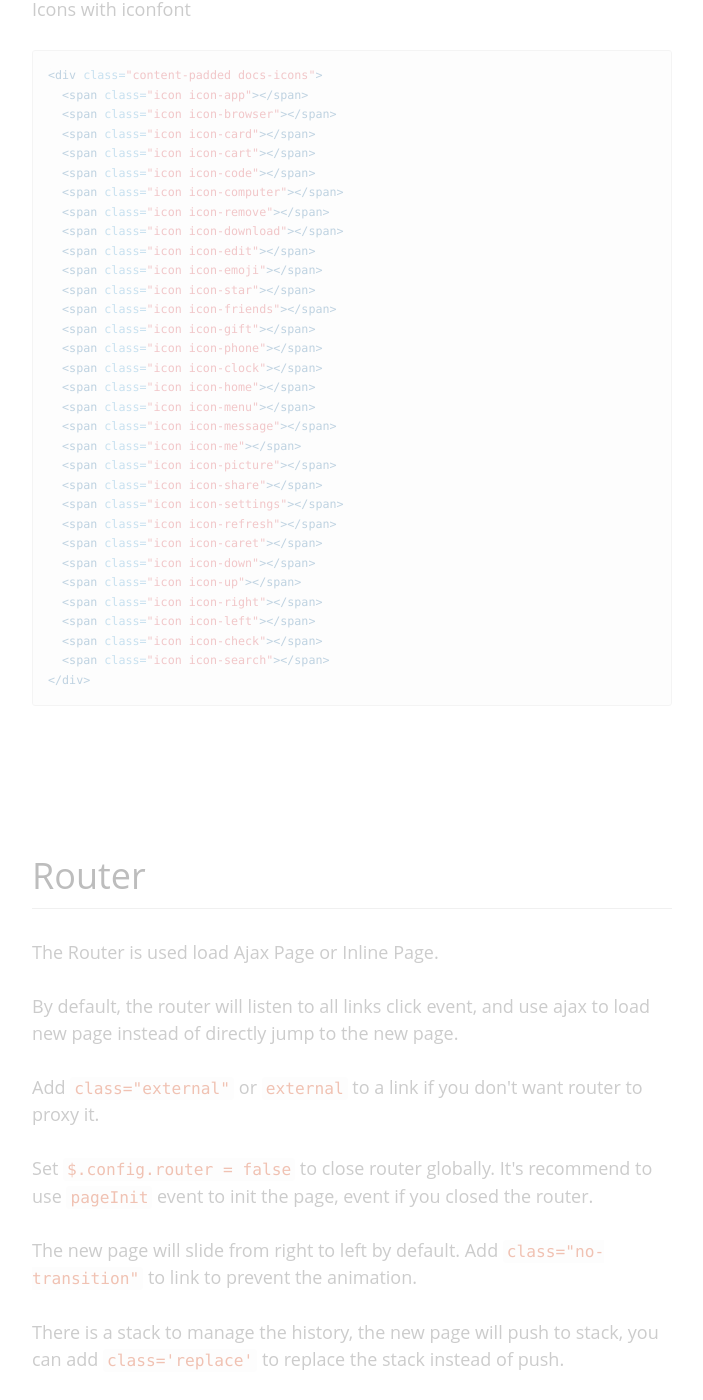
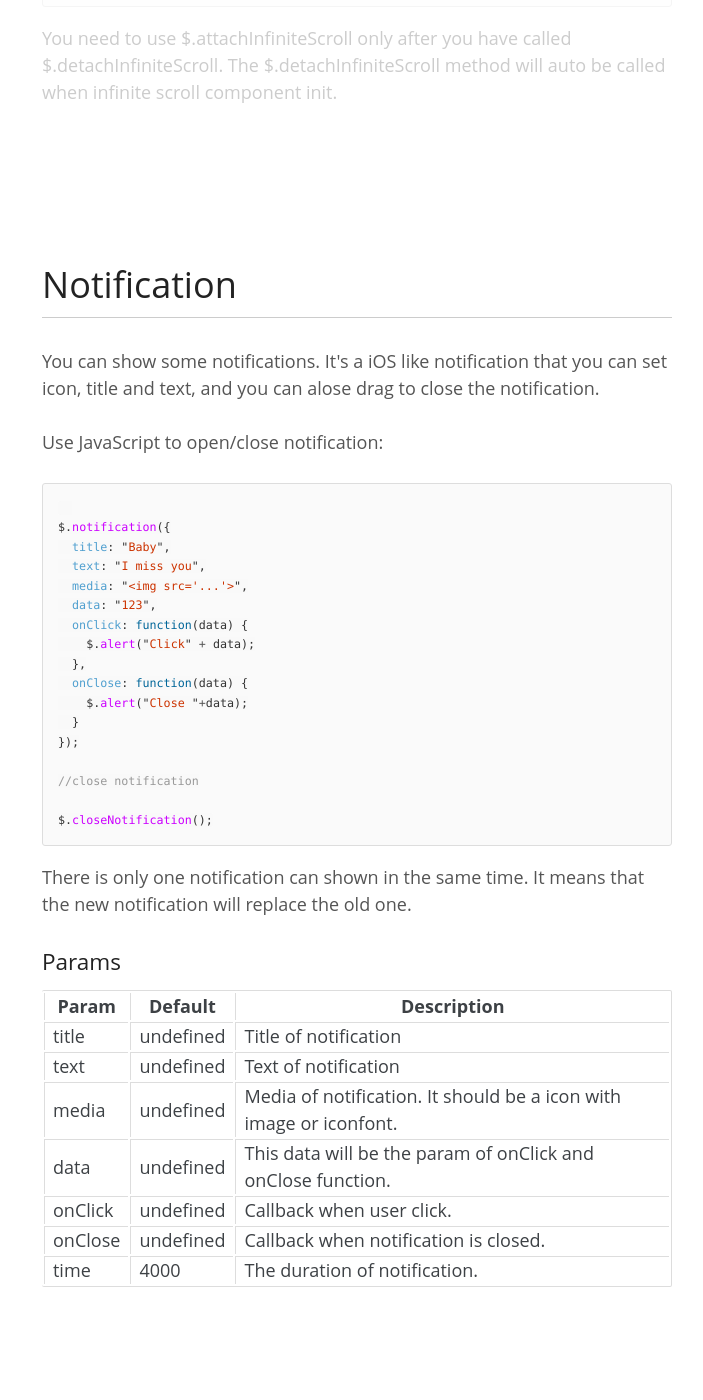
Before and after one commit to lihongxun945/light7-cn, a Jekyll site: the page built from docs/components.html, in a window 1280 px wide and 1400 px high, scrolled down 72437 px. Shown: the whole window, without its empty margins (181-884 px from the left). Built offline with Jekyll 4.4.1, drawn with Linux system fonts in a browser that asks for light colours; a style sheet for code colours, icons or effects is not loaded; some of the changed text lies outside the part shown.

Commit message:
update notification docs. rename index -> indexList to fix conflict with jquery

```diff
--- a/docs/_includes/_components/list.html
+++ b/docs/_includes/_components/list.html
@@ -118,7 +118,7 @@
   <p>The index list is a JS component, it will auto init when page init. You should init it like this if your contacts list is load by ajax:</p>
 
 {% highlight js %}
-$(".contacts-block").index();
+$(".contacts-block").indexList();
 {% endhighlight %}
 
   <div class="component-example component-example-fullbleed">
--- /dev/null
+++ b/docs/_includes/_components/notification.html
@@ -0,0 +1,74 @@
+<article class="component active" id='notification' data-url="notification">
+  <h2 class="component-title">Notification</h2>
+  <p class="component-description">You can show some notifications. It's a iOS like notification that you can set icon, title and text, and you can alose drag to close the notification.</p>
+
+  <p>Use JavaScript to open/close notification:</p>
+
+{% highlight js %}
+$.notification({
+  title: "Baby",
+  text: "I miss you",
+  media: "<img src='...'>",
+  data: "123",
+  onClick: function(data) {
+    $.alert("Click" + data);
+  },
+  onClose: function(data) {
+    $.alert("Close "+data);
+  }
+});
+
+//close notification
+
+$.closeNotification();
+
+{% endhighlight %}
+
+  <p>There is only one notification can shown in the same time. It means that the new notification will replace the old one.</p>
+
+
+  <h3>Params</h3>
+
+  <table>
+    <tr>
+      <th>Param</th>
+      <th>Default</th>
+      <th>Description</th>
+    </tr>
+    <tr>
+      <td>title</td>
+      <td>undefined</td>
+      <td>Title of notification</td>
+    </tr>
+    <tr>
+      <td>text</td>
+      <td>undefined</td>
+      <td>Text of notification</td>
+    </tr>
+    <tr>
+      <td>media</td>
+      <td>undefined</td>
+      <td>Media of notification. It should be a icon with image or iconfont.</td>
+    </tr>
+    <tr>
+      <td>data</td>
+      <td>undefined</td>
+      <td>This data will be the param of onClick and onClose function.</td>
+    </tr>
+    <tr>
+      <td>onClick</td>
+      <td>undefined</td>
+      <td>Callback when user click.</td>
+    </tr>
+    <tr>
+      <td>onClose</td>
+      <td>undefined</td>
+      <td>Callback when notification is closed.</td>
+    </tr>
+    <tr>
+      <td>time</td>
+      <td>4000</td>
+      <td>The duration of notification.</td>
+    </tr>
+  </table>
+</article>
--- a/docs/_includes/jump.html
+++ b/docs/_includes/jump.html
@@ -25,8 +25,9 @@
   <li><a href="#cards">Card</a></li>
   <li><a href="#pulltorefresh">Pull to refresh</a></li>
   <li><a href="#infinitescroll">Infinit scroll</a></li>
+  <li><a href="#notification">Notification</a> <span class='new'>New</span></li>
   <li><a href="#icons">icons</a></li>
-  <li><a href="#router">router <span class='new'>New</span></a></li>
+  <li><a href="#router">router</a></li>
   <li><a href="#themes">Night Theme</a></li>
   <li><a href="#colors">Color themes</a></li>
 </div>
--- a/docs/assets/css/docs.css
+++ b/docs/assets/css/docs.css
@@ -882,7 +882,7 @@ hr {
     position: relative;
     top: 50px;
     float: left;
-    width: 150px;
+    width: 160px;
     max-height: 100vh;
     padding-bottom: 50px;
     overflow: auto;
@@ -890,7 +890,7 @@ hr {
   .docs-column {
     float: none;
     width: auto;
-    margin: 0 400px 0 170px;
+    margin: 0 400px 0 180px;
   }
   .device-column {
     width: 400px;
--- a/docs/changelog.html
+++ b/docs/changelog.html
@@ -24,8 +24,10 @@ title: change log &middot; light7
 
         <h3>v0.3.0 - </h3>
         <ul>
+          <li>New <a href='/components/#notification'>Notification</a>.</li>
           <li>Fix bug in <a href='/components/#router'>router</a>: router will remove extras related it when remove ajax page, such as popup and panels.</li>
           <li>Fix bug in fastclick: The error handle of label click may cause stack overflow bug.</li>
+          <li>The name of index list method changed to <code>$.fn.indexList</code>, because the jQuery already has a method named index. see in <a href="/components#contacts-list">Contacts List</a>. </li>
         </ul>
 
         <h3>v0.2.1 - 2015-12-28</h3>
--- a/docs/components.html
+++ b/docs/components.html
@@ -54,6 +54,7 @@ title: components &middot; light7
   {% include _components/scroller.html %}
   {% include _components/pull-to-refresh.html %}
   {% include _components/infinite-scroll.html%}
+  {% include _components/notification.html%}
   {% include _components/icons.html %}
   {% include _components/router.html %}
   {% include _components/themes.html %}
--- a/docs/demos/picker.html
+++ b/docs/demos/picker.html
@@ -2,8 +2,7 @@
 layout: demo
 title: Light7 Demo
 ---
-<div id="page-picker" class="page">
-  <div class="page">
+<div class="page" id='page-picker'>
   <header class="bar bar-nav">
     <a class="button button-link button-nav pull-left back" href="/demos">
       <span class="icon icon-left"></span>
@@ -50,4 +49,3 @@ title: Light7 Demo
     </div>
   </div>
 </div>
-</div>
--- a/js/init.js
+++ b/js/init.js
@@ -18,7 +18,7 @@
     $.initPullToRefresh($content);
     $.initInfiniteScroll($content);
     $.initCalendar($content);
-    $.initIndex($content);
+    $.initIndexList($content);
 
     //extend
     if($.initSwiper) $.initSwiper($content);
--- a/less/docs.less
+++ b/less/docs.less
@@ -907,7 +907,7 @@ hr {
 
   .docs-side-menu {
     float: left;
-    width: 150px;
+    width: 160px;
     position: relative;
     top: 50px;
     max-height: 100vh;
@@ -916,7 +916,7 @@ hr {
   }
   .docs-column {
     width: auto;
-    margin: 0 400px 0 170px;
+    margin: 0 400px 0 180px;
     float: none;
   }
   .device-column {
```
Also changed, not shown: docs/docs-demos/js/notification.js (added, +17 -0 lines), docs/docs-demos/notification.html (added, +17 -0 lines), js/index.js (+6 -6 lines), js/notification.js (+14 -13 lines), less/notification.less (+9 -8 lines), docs/assets/css/docs.min.css. Lines whose indentation alone changed are shown as unchanged.
